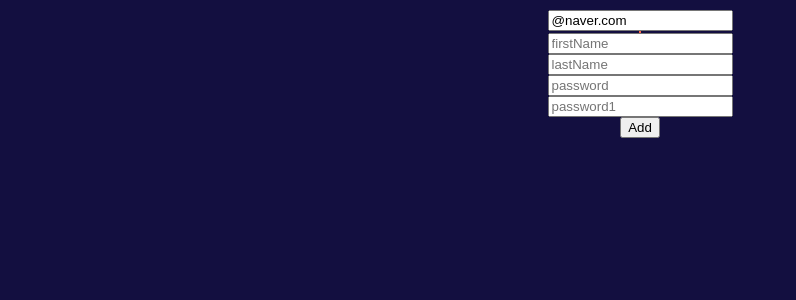
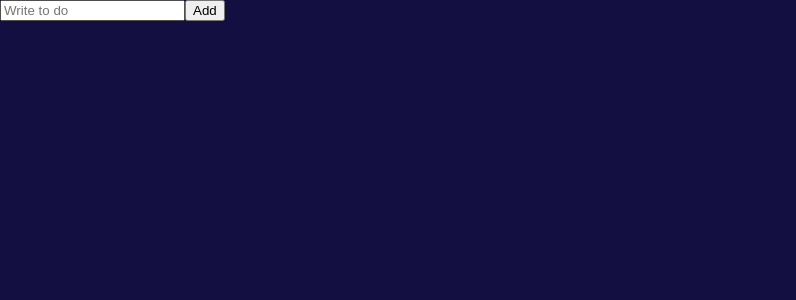
Before and after one commit to jy1987/react-practice, a React (Create React App) app: page / in a window 1280 px wide. Shown: the top 300 px of the page, without its empty margins (0-796 px from the left). Built offline with nearby package versions, Linux system fonts and the light colour scheme.

Commit message:
useRecoilState part.1

```diff
--- a/src/App.tsx
+++ b/src/App.tsx
@@ -1,6 +1,6 @@
 import React, { useState } from "react";
 import styled, { createGlobalStyle, keyframes } from "styled-components";
-import ToDoList from "./ToDoList";
+import ToDoList from "./components/ToDoList";
 
 const GlobalStyle = createGlobalStyle`
 @import url('https://fonts.googleapis.com/css2?family=Work+Sans:wght@200;300&display=swap');
--- a/src/ToDoList.tsx
+++ /dev/null
@@ -1,127 +0,0 @@
-import React, { useState } from "react";
-import { useForm } from "react-hook-form";
-import { DefaultValue } from "recoil";
-
-/* function ToDoList() {
-  const [toDo, setToDo] = useState("");
-  const onChange = (event: React.FormEvent<HTMLInputElement>) => {
-    //console.log(event.currentTarget.value);
-    setToDo(event.currentTarget.value);
-  };
-  const onSubmit = (event: React.FormEvent<HTMLFormElement>) => {
-    event.preventDefault();
-    console.log(toDo);
-  };
-  return (
-    <div>
-      <form onSubmit={onSubmit}>
-        <input
-          onChange={onChange}
-          value={toDo}
-          placeholder="Write to do"
-        ></input>
-        <button>Add</button>
-      </form>
-    </div>
-  );
-} */
-
-interface IForm {
-  email: string;
-  firstName: string;
-  lastName?: string;
-  password: string;
-  password1: string;
-}
-
-function ToDoList() {
-  const {
-    register,
-    watch,
-    handleSubmit,
-    formState: { errors },
-    setError,
-  } = useForm<IForm>({ defaultValues: { email: "@naver.com" } });
-  //console.log(watch());
-  const onValid = (data: IForm) => {
-    if (data.password !== data.password1) {
-      setError(
-        "password1",
-        { message: "password are not the same" },
-        { shouldFocus: true }
-      );
-    }
-  };
-  console.log(errors);
-  return (
-    <div style={{ display: "flex", justifyContent: "center" }}>
-      <form
-        style={{
-          display: "flex",
-          flexDirection: "column",
-          width: "30%",
-          alignItems: "center",
-          marginTop: "10px",
-        }}
-        onSubmit={handleSubmit(onValid)}
-      >
-        <input
-          {...register("email", {
-            required: "email is required",
-            pattern: {
-              value: /^[A-Za-z0-9._%+-]+@naver.com$/,
-              message: "invalid email",
-            },
-            validate: (value) =>
-              value.includes("@") ? true : "@ must be included",
-          })}
-        ></input>
-        <span
-          style={{
-            color: "white",
-            border: "1px solid tomato",
-          }}
-        >
-          {errors?.email?.message}
-        </span>
-        <input
-          {...register("firstName", {
-            required: "yaho",
-            validate: {
-              kim: (value) =>
-                value.includes("kim") ? true : "must include kim",
-              lee: (value) =>
-                value.includes("lee") ? "must not include lee" : true,
-            },
-          })}
-          placeholder="firstName"
-        ></input>
-        <span>{errors?.firstName?.message}</span>
-        <input
-          {...register("lastName", { required: "write here" })}
-          placeholder="lastName"
-        ></input>
-        <span>{errors?.lastName?.message}</span>
-        <input
-          {...register("password", {
-            required: true,
-            minLength: { value: 4, message: "too short" },
-          })}
-          placeholder="password"
-        ></input>
-        <input
-          {...register("password1", {
-            required: true,
-            minLength: { value: 4, message: "too short" },
-          })}
-          placeholder="password1"
-        ></input>
-        <span>{errors?.password1?.message}</span>
-
-        <button>Add</button>
-      </form>
-    </div>
-  );
-}
-
-export default ToDoList;
--- /dev/null
+++ b/src/components/ToDoList.tsx
@@ -0,0 +1,59 @@
+import React, { useState } from "react";
+import { useForm } from "react-hook-form";
+import {
+  DefaultValue,
+  atom,
+  useRecoilValue,
+  useSetRecoilState,
+  useRecoilState,
+} from "recoil";
+
+interface IForm {
+  toDo: string;
+}
+
+interface IToDo {
+  text: string;
+  id: number;
+  categories: "ToDo" | "Doing" | "Done";
+}
+
+const toDoState = atom<IToDo[]>({
+  key: "toDo",
+  default: [],
+});
+
+function ToDoList() {
+  const [toDos, setToDos] = useRecoilState(toDoState);
+  //const value = useRecoilValue(toDoState);
+  //const modFn = useSetRecoilState(toDoState);
+  console.log(toDos);
+  const { register, handleSubmit, setValue } = useForm<IForm>();
+  const onValid = (data: IForm) => {
+    setToDos((old) => [
+      { text: data.toDo, id: Date.now(), categories: "ToDo" },
+      ...old,
+    ]);
+    setValue("toDo", "");
+  };
+  return (
+    <div>
+      <form onSubmit={handleSubmit(onValid)}>
+        <input
+          {...register("toDo", { required: "please write to do" })}
+          placeholder="Write to do"
+        ></input>
+        <button>Add</button>
+      </form>
+      <div>
+        <ul>
+          {toDos.map((toDo) => (
+            <li key={toDo.id}>{toDo.text}</li>
+          ))}
+        </ul>
+      </div>
+    </div>
+  );
+}
+
+export default ToDoList;
```
